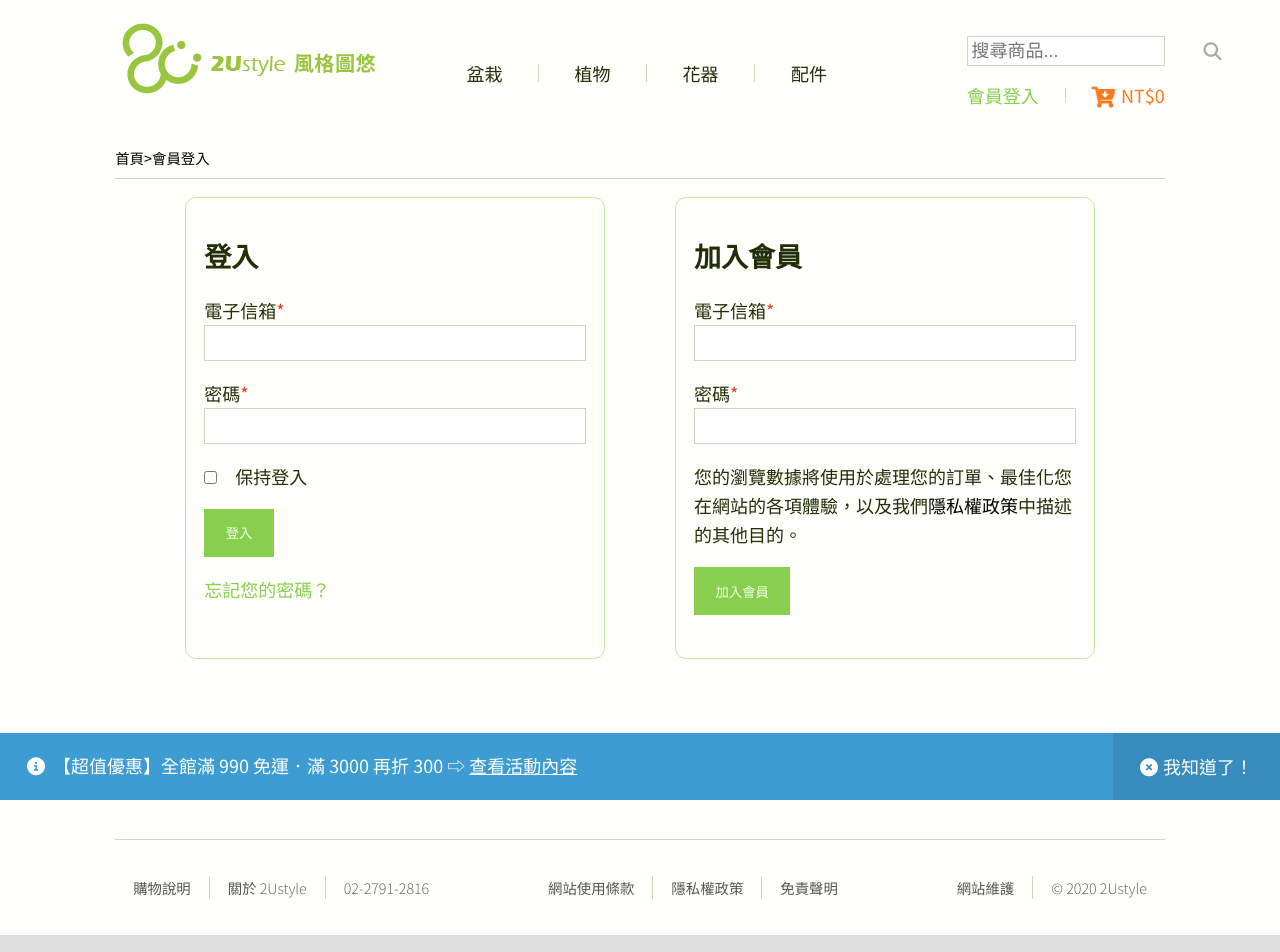
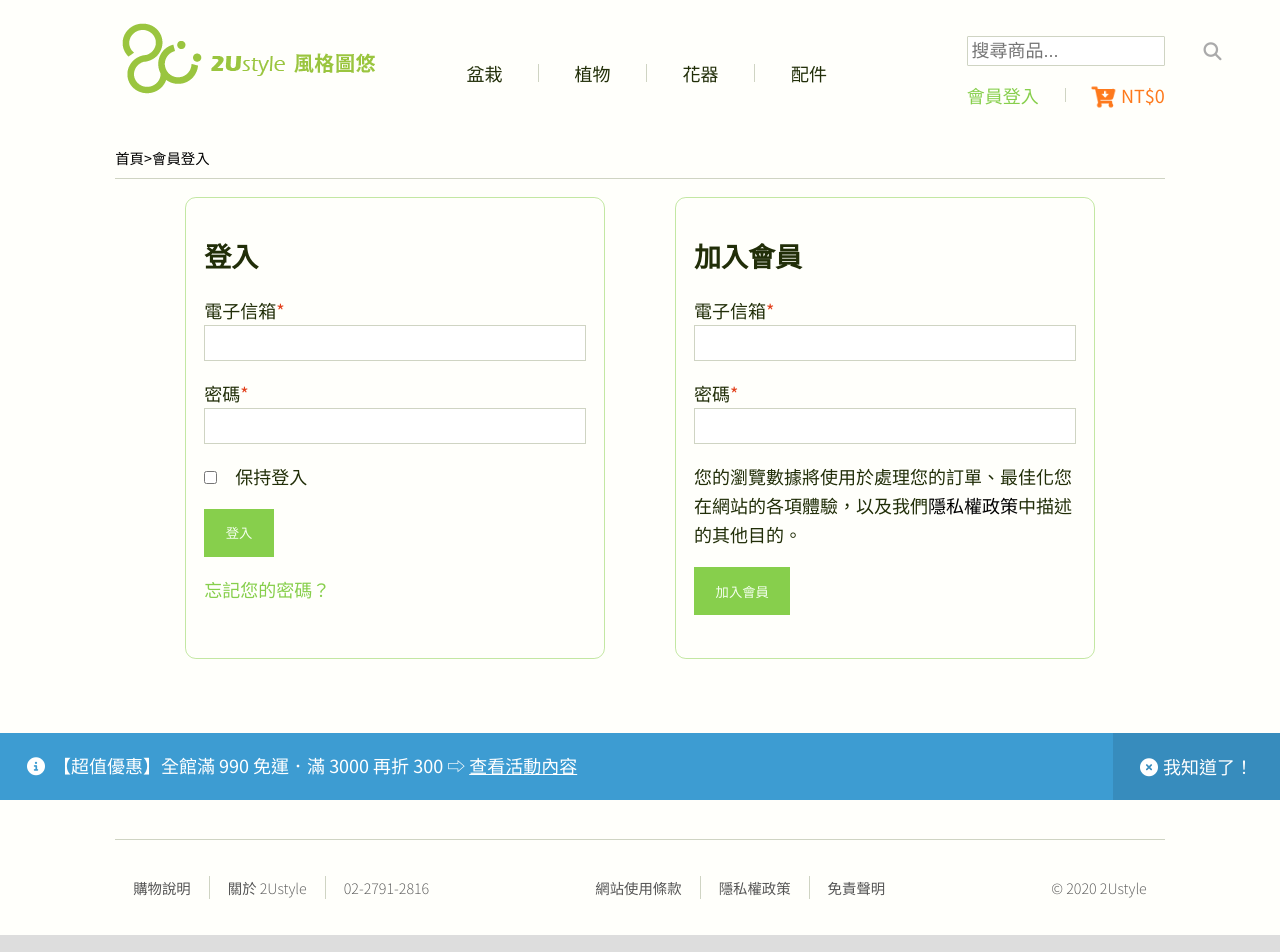
Before and after one commit to RediChen/web_remake_2Ustyle, a React (Create React App) app: page /my-account in a window 1280 px wide. Shown: the top 952 px of the page. Built offline with nearby package versions, Linux system fonts and the light colour scheme.

Commit message:
細節潤飾

```diff
--- a/src/00_layoutBase/LayoutBase.tsx
+++ b/src/00_layoutBase/LayoutBase.tsx
@@ -16,8 +16,8 @@ import NavMobile from "./nav/navMobile";
  */
 const LayoutBase: FC = ({ children }) => {
     const isDesktop = useMediaQuery(rwdFor('lg'));
-    if (isDesktop) {
-        return (
+    return (
+        isDesktop ?
             <>
                 <nav>
                     <Link to="/">
@@ -30,9 +30,7 @@ const LayoutBase: FC = ({ children }) => {
                 <Footer />
                 <InfoBox />
             </>
-        );
-    } else {
-        return (
+            :
             <>
                 <div>
                     <Link to="/">
@@ -44,7 +42,6 @@ const LayoutBase: FC = ({ children }) => {
                 <InfoBox />
                 <NavMobile />
             </>
-        );
-    }
+    );
 }
 export default LayoutBase;
--- a/src/00_layoutBase/footer.tsx
+++ b/src/00_layoutBase/footer.tsx
@@ -20,7 +20,6 @@ const Footer = () =>
                 <li><Link to="/disclaimer">免責聲明</Link></li>
             </ul>
             <ul className="row-ul">
-                <li>網站維護</li>
                 <li>
                     <a href="https://www.2ustyle.com" target="_blank"
                         title="2Ustyle官方網站" rel="noreferrer">
--- a/src/02_account/dataAccountRoutes.tsx
+++ b/src/02_account/dataAccountRoutes.tsx
@@ -12,7 +12,6 @@ const dataAccountRoutes: IDataRouteConfig[] = [
     },
     {
         path: "/my-account/lost-password",
-        exact: true,
         breadcrumb: "重設密碼",
         component: LostPassword,
     },
```
